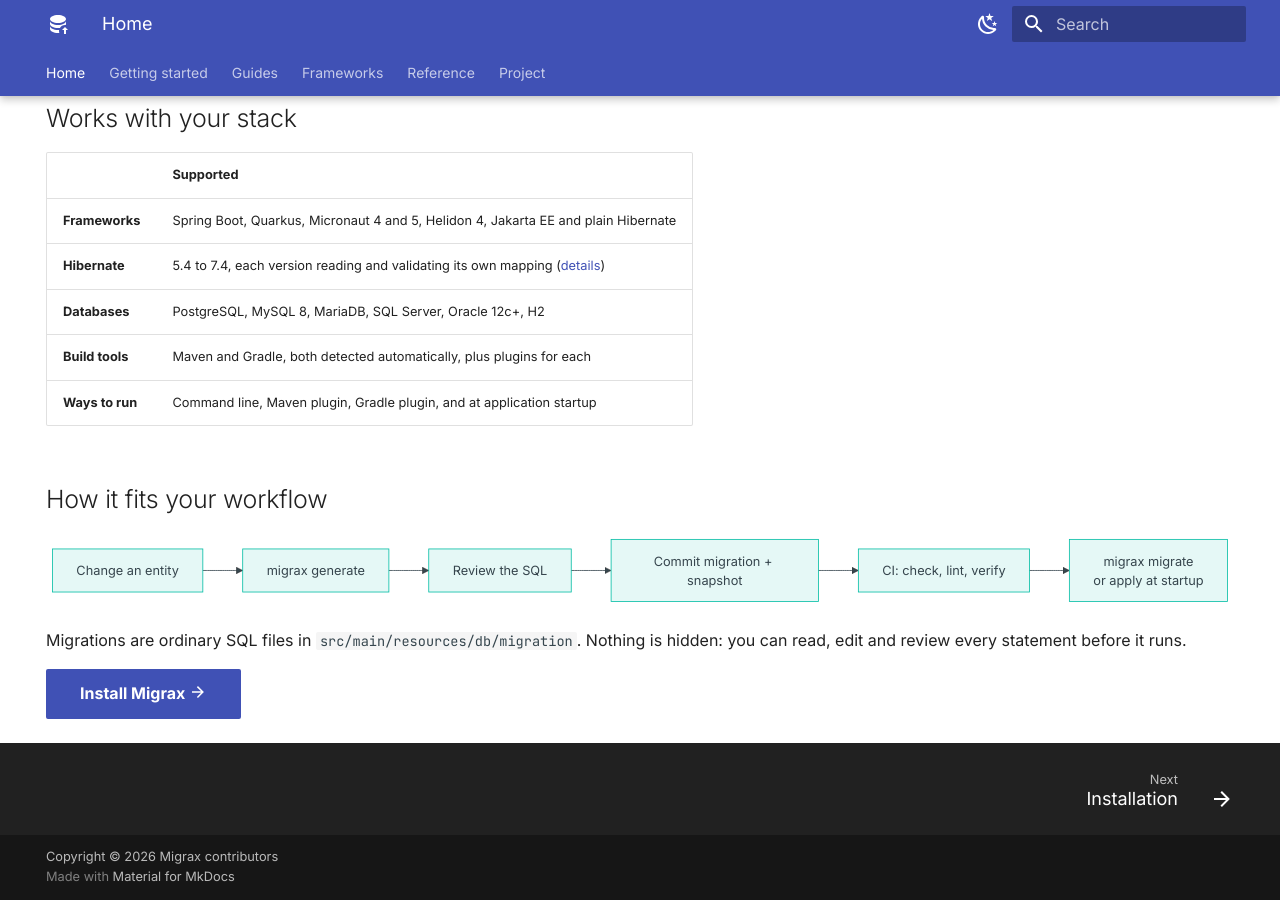
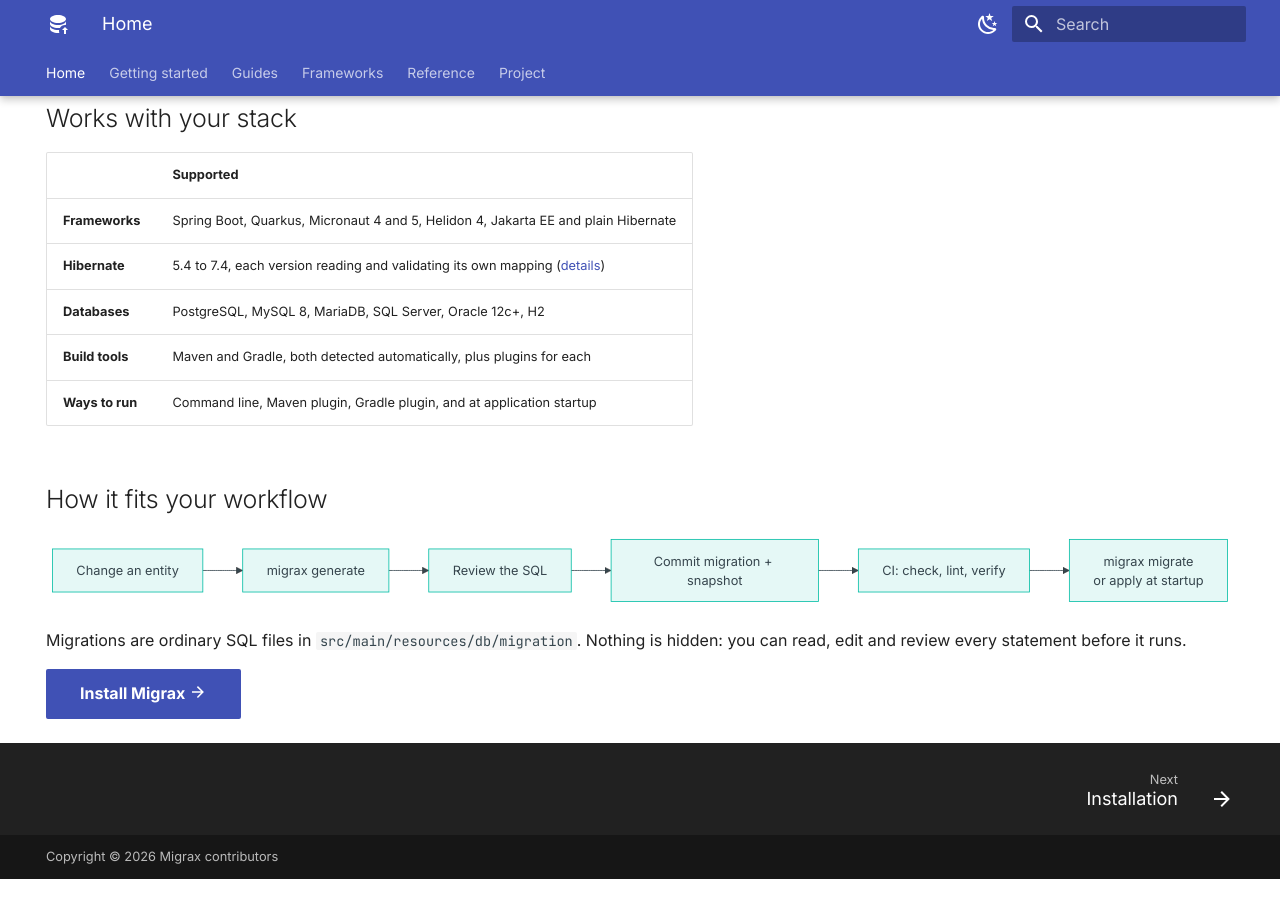
Before and after one commit to fsmutimeer/migrax, an MkDocs documentation site: the page built from docs/index.md, in a window 1280 px wide and 900 px high, scrolled down 1822 px. Built offline with MkDocs 1.6.1 and Material for MkDocs 9.7.7, drawn with Linux system fonts in a browser that asks for light colours; after the commit the page ends 2701 px from its top, so only the background shows below that.

Commit message:
docs: remove the theme credit from the footer

```diff
--- a/mkdocs.yml
+++ b/mkdocs.yml
@@ -43,6 +43,10 @@
     - content.code.annotate
     - content.tabs.link
     - toc.follow
+
+extra:
+  # No "Made with Material for MkDocs" line in the footer.
+  generator: false
 
 extra_css:
   - stylesheets/extra.css
```
